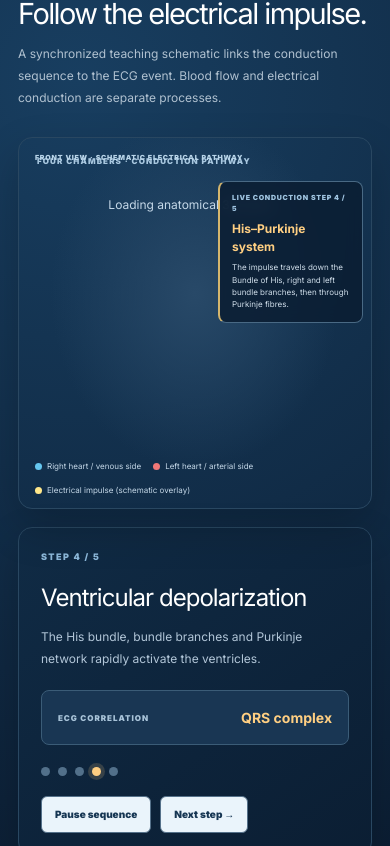
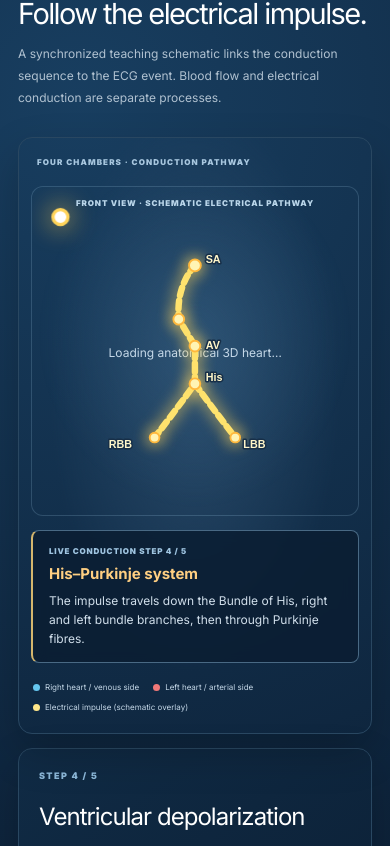
Before and after one commit to mdfaizan220163/med-student-site, a Next.js app: page /ecg in a window 390 px wide. Shown: the part 998-1844 px from the top of the page. Built offline with nearby package versions, Linux system fonts and the light colour scheme.

Commit message:
Fix responsive heart model layout and visible impulse animation

```diff
--- a/app/ecg/ecg.css
+++ b/app/ecg/ecg.css
@@ -113,3 +113,38 @@
 .ecg-page .ecg-checklist li span{font-family:'Patrick Hand','Comic Sans MS',cursive !important;color:#a34c51 !important}
 .ecg-page .ecg-note{background-color:#fff9df !important;border-left:3px solid #c58d43 !important;color:#65583f !important;padding:13px 15px 13px 29px !important}
 .ecg-page .ecg-placement-note{display:block;padding:13px 15px 13px 29px;line-height:1.9}
+
+/* Anatomical model: separate the model, stage explanation and legend into stable rows. */
+.ecg-live-lab{grid-template-columns:minmax(0,1.15fr) minmax(280px,.85fr);gap:22px;align-items:stretch}
+.ecg-heart-stage{min-width:0;padding:52px 18px 22px}
+.ecg-anatomical-model{height:auto;min-height:0;display:grid;grid-template-columns:minmax(0,1fr);gap:14px;overflow:visible}
+.ecg-model-visual{position:relative;width:100%;height:390px;min-width:0;overflow:hidden;border:1px solid rgba(151,190,218,.22);border-radius:12px;background:radial-gradient(ellipse at 50% 45%,rgba(62,112,151,.3),transparent 68%)}
+.ecg-anatomical-viewer{position:absolute;inset:8px 4% 8px;width:92%;height:auto;z-index:1}
+.ecg-anatomical-viewer model-viewer{width:100%;height:100%;display:block;background:transparent;--poster-color:transparent;pointer-events:none}
+.ecg-heartbeat{width:100%;height:100%;animation:ecg-heartbeat 1s ease-in-out infinite;transform-origin:50% 55%}
+@keyframes ecg-heartbeat{0%,100%{transform:scale(1)}12%{transform:scale(1.035)}22%{transform:scale(1)}34%{transform:scale(1.018)}48%{transform:scale(1)}}
+.ecg-impulse-overlay{position:absolute;inset:7% 9% 8%;width:82%;height:85%;z-index:3;overflow:visible;pointer-events:none}
+.ecg-impulse-route{fill:none;stroke:rgba(255,230,130,.48);stroke-width:1.6;stroke-linecap:round;stroke-dasharray:2 2}
+.ecg-impulse-active{fill:none;stroke:#ffe36e;stroke-width:2.4;stroke-linecap:round;stroke-dasharray:3 2;filter:drop-shadow(0 0 3px #ffd45a);animation:ecg-route-dash .65s linear infinite}
+.ecg-impulse-nodes circle{fill:#fff4b4;stroke:#ffb83d;stroke-width:.7;filter:drop-shadow(0 0 3px #ffd45a)}
+.ecg-impulse-particle{fill:#fff;stroke:#ffd45a;stroke-width:1.2;filter:drop-shadow(0 0 5px #ffcf52)}
+.ecg-impulse-labels{font:bold 4px Arial,sans-serif;fill:#fff6c9;paint-order:stroke;stroke:#172f48;stroke-width:1.1px;stroke-linejoin:round}
+.ecg-model-badge{z-index:4;top:10px;left:12px;right:12px;text-align:center;font-size:8px;white-space:normal}
+.ecg-model-stage-card{position:relative;inset:auto;width:auto;max-width:none;z-index:1;padding:14px 16px}
+.ecg-model-stage-card span{font-size:8px}
+.ecg-model-stage-card strong{font-size:15px}
+.ecg-model-stage-card p{font-size:12px;line-height:1.6}
+.ecg-anatomical-model .ecg-heart-3d-legend{position:relative;inset:auto;display:flex;flex-wrap:wrap;gap:8px 14px;padding:4px 2px;z-index:1}
+.ecg-heart-stage .ecg-model-tag{top:18px;left:18px;right:18px;z-index:5;white-space:normal}
+@media(max-width:760px){
+ .ecg-live-lab{grid-template-columns:minmax(0,1fr);gap:14px}
+ .ecg-heart-stage{padding:48px 12px 16px;min-height:0}
+ .ecg-model-visual{height:330px}
+ .ecg-anatomical-viewer{inset:16px 3% 12px;width:94%}
+ .ecg-impulse-overlay{inset:9% 8% 9%;width:84%;height:82%}
+ .ecg-model-stage-card{position:relative;top:auto;right:auto;width:auto}
+ .ecg-anatomical-model .ecg-heart-3d-legend{position:relative;bottom:auto}
+ .ecg-stage-panel{padding:20px}
+ .ecg-section-heading.light{grid-template-columns:1fr;gap:10px}
+}
+@media(prefers-reduced-motion:reduce){.ecg-heartbeat,.ecg-impulse-active{animation:none}}
```
